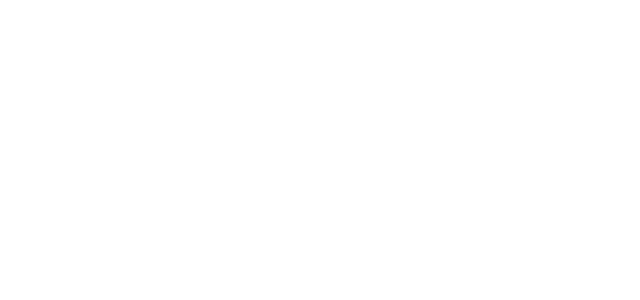
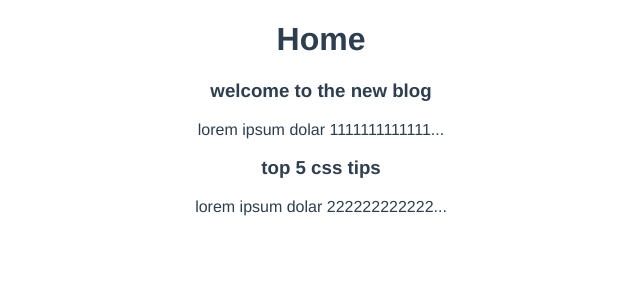
Before and after one commit to mahier8/composition-api-vue, a Vue app: page /home5 in a window 1280 px wide. Before the commit this address had no page. Shown: the top 300 px of the page, without its empty margins (319-959 px from the left). Built offline with nearby package versions, Linux system fonts and the light colour scheme; data requests are answered from the project's data file.

Commit message:
fetched data with fetch api from local json file using json server

```diff
--- /dev/null
+++ b/data/db.json
@@ -0,0 +1,16 @@
+{
+  "posts": [
+    {
+      "id": 1,
+      "title": "welcome to the new blog",
+      "body": "lorem ipsum dolar 1111111111111",
+      "tags": ["webdev", "coding", "news"]
+    },
+    {
+      "id": 2,
+      "title": "top 5 css tips",
+      "body": "lorem ipsum dolar 222222222222",
+      "tags": ["webdev", "coding", "news"]
+    }
+  ]
+}
--- a/package.json
+++ b/package.json
@@ -8,6 +8,7 @@
   },
   "dependencies": {
     "core-js": "^3.6.5",
+    "json-server": "^0.17.0",
     "vue": "^3.0.0",
     "vue-router": "^4.0.0-0"
   },
--- a/src/router/index.js
+++ b/src/router/index.js
@@ -3,6 +3,7 @@
 import Home2 from "../views/Home2.vue";
 import Home3 from "../views/Home3.vue";
 import Home4 from "../views/Home4.vue";
+import Home5 from "../views/Home5.vue";
 
 const routes = [
   {
@@ -25,6 +26,11 @@
     name: "Home4",
     component: Home4,
   },
+  {
+    path: "/home5",
+    name: "Home5",
+    component: Home5,
+  },
 ];
 
 const router = createRouter({
--- /dev/null
+++ b/src/views/Home5.vue
@@ -0,0 +1,64 @@
+<template>
+  <div class="home">
+    <h1>Home</h1>
+    <!-- if we have an error it will display, otherwise,
+    because error is set to null, nothing will display-->
+    <div v-if="error">{{ error }}</div>
+    <!-- to add a loading tag, we use posts.length, meaning if we have something in the array  -->
+    <div v-if="posts.length">
+      <PostList :posts="posts" />
+    </div>
+    <!-- While we are waiting for the data, add in the loading -->
+    <div v-else>Loading...</div>
+  </div>
+</template>
+
+<script>
+import PostList from "../components/PostList.vue";
+import { ref } from "vue";
+
+export default {
+  name: "Home5",
+  components: { PostList },
+  setup() {
+    const posts = ref([]);
+    const error = ref(null); // 1. matches with
+
+    const load = async () => {
+      // we try and fetch the data
+      try {
+        // we use the fetch api,and wait for it to get
+        // the data. Once er have the data we will store it
+        // in the data variable. We now need an endpoint for
+        // our fetch method.
+
+        // to check for an error, change the url below
+        let data = await fetch("http://localhost:3000/posts");
+        // console.log(data); we are just checking to see
+        // if we get the data here
+
+        if (!data.ok) {
+          // if we dont have the data (ok comes from where we console.log the data)
+          // we throw an error
+          throw Error("no data available"); // 1. matches with
+          // once the error is thrown, it enters into the error
+          // block below, throe Error becomes catch (err)
+        }
+        posts.value = await data.json();
+        // we take the data variable we get back, then use
+        // json method. We should be able to see the data now
+      } catch (err) {
+        // if we cant get data, it enters this catch block
+        // we set the throw Error message to the value of the
+        // above error variable
+        error.value = err.message;
+        console.log(error.value);
+      }
+    };
+
+    load();
+
+    return { posts, error };
+  },
+};
+</script>
```
Also changed, not shown: 1 other file (tests, documents, lock files or other folders).
